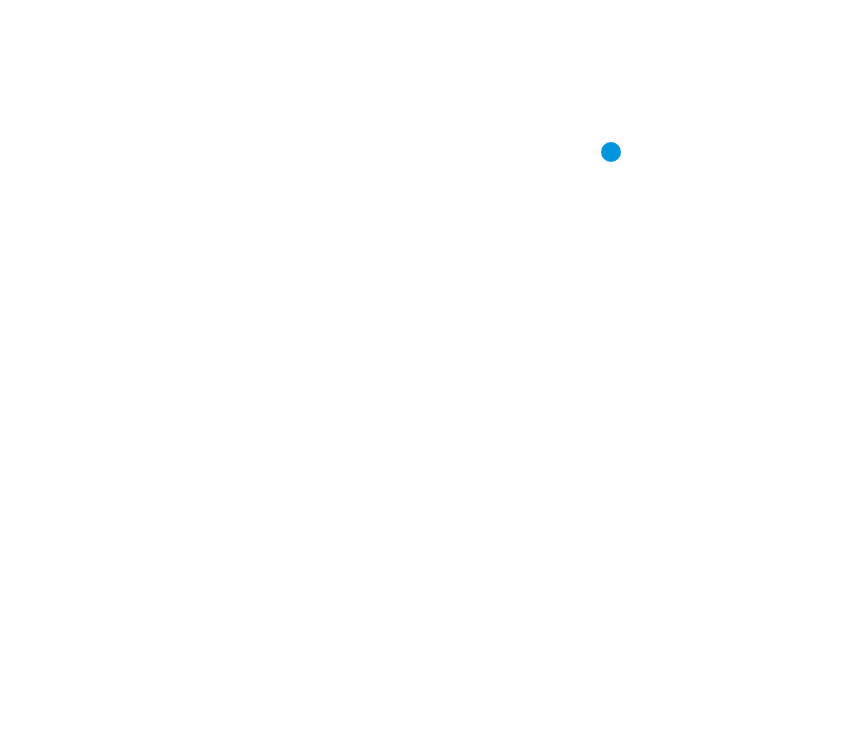
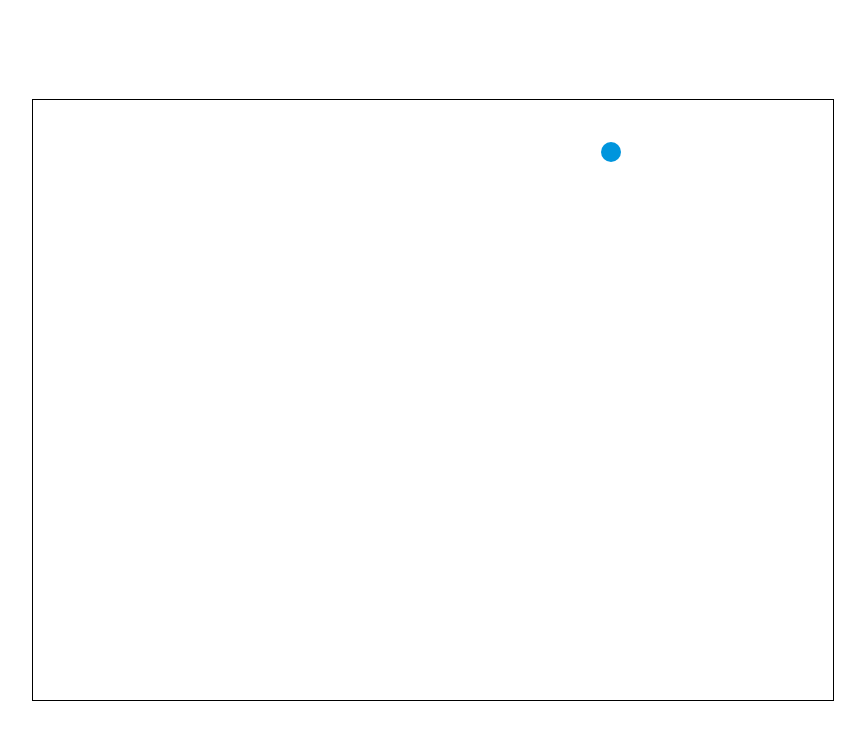
Before and after one commit to TheCyberFlash/stjag-silly-pinball-idle, a plain HTML site: page silly-pinball/index.html in a window 1280 px wide. Shown: the whole page, without its empty margins (207-1072 px from the left). Drawn offline with Linux system fonts and the light colour scheme.

Commit message:
Update style.css

```diff
--- a/silly-pinball/css/style.css
+++ b/silly-pinball/css/style.css
@@ -5,3 +5,7 @@ body {
     height: 100vh;
     margin: 0;
 }
+
+canvas {
+    border: 1px solid #000;
+}
```
